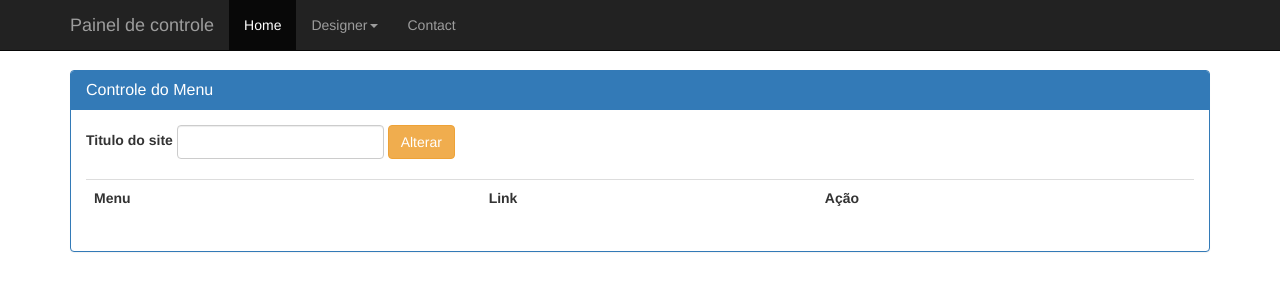
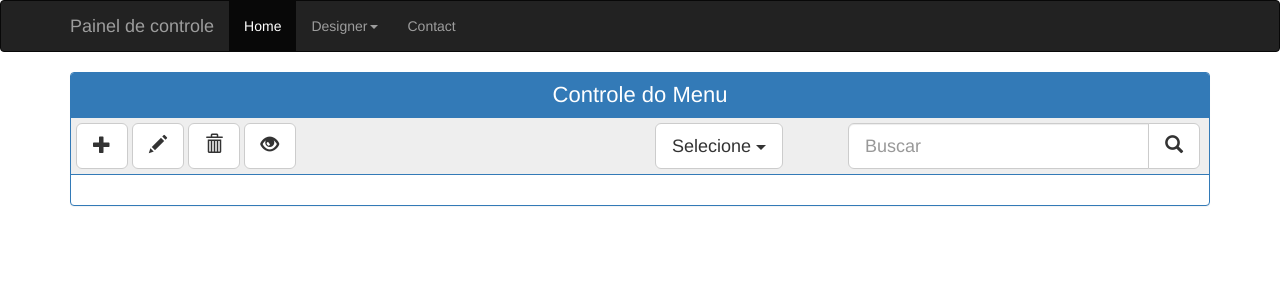
Before and after one commit to simonemoraes/projetoBase, a CodeIgniter app: the page made by application/views/adm/v_painel.php in a window 1280 px wide. Shown: the top 300 px of the page. Run offline with CodeIgniter, Linux system fonts and the light colour scheme; data that the repository does not hold is empty.

Commit message:
Ajustes no layout em 22/07/2016

```diff
--- a/application/config/routes.php
+++ b/application/config/routes.php
@@ -38,13 +38,8 @@
 |
 */
 
-$route['default_controller'] = "home_control";
+$route['default_controller'] = "painel_control/menu";
 $route['404_override'] = '';
-$route['home'] = "home_control";
-
-$route['produtos'] = "home_control/produtos";
-$route['servicos'] = "home_control/servicos";
-$route['planos'] = "home_control/planos";
 
 $route['painel_menu'] = "painel_control/menu";
 
--- a/application/controllers/painel_control.php
+++ b/application/controllers/painel_control.php
@@ -12,7 +12,7 @@ class Painel_control extends CI_Controller {
 
         $dados['titulo_site'] = 'Titulo site';
 
-        $this->load->view('adm/v_painel', $dados);
+        $this->load->view('adm/v_painel.php', $dados);
     }
 
     public function ativar($id_menu) {
--- a/application/views/adm/v_painel.php
+++ b/application/views/adm/v_painel.php
@@ -15,11 +15,31 @@
         <link rel="stylesheet" href="<?= base_url("css/estilo_painel.css") ?>">
         <link rel="stylesheet" href="<?= base_url("css/bootstrap.min.css") ?>">
 
+        <style>
+            #id_panel_h3_VPanel {
+                text-align: center;
+                font-size: 22px;
+            }
+
+            .botaoFerramenta {
+                /*                margin-right: -4px;*/
+                /*                border-radius: 0px;*/
+            }
+
+
+            .input-group-lg>.form-control, .input-group-lg>.input-group-btn>.btn {
+                /*                border-radius: 0;*/
+            }
+
+        </style>
+
+
     </head>
 
     <body>
 
-        <nav class="navbar navbar-inverse navbar-fixed-top">
+        <!-- Inicio - Navbar -->
+        <nav class="navbar navbar-inverse">
             <div class="container">
                 <div class="navbar-header">
                     <button type="button" class="navbar-toggle collapsed" data-toggle="collapse" data-target="#navbar" aria-expanded="false" aria-controls="navbar">
@@ -42,10 +62,10 @@
                         </li>
                         <li><a href="#contact">Contact</a></li>
                     </ul>
-                </div><!--/.nav-collapse -->
+                </div>
             </div>
         </nav>
-
+        <!-- Fim - Navbar -->
 
 
         <section id="id_sectionBodyPainel">
@@ -54,45 +74,63 @@
 
                 <div class="panel panel-primary">
                     <div class="panel-heading">
-                        <h3 class="panel-title">Controle do Menu</h3>
+                        <h3 class="panel-title" id="id_panel_h3_VPanel">Controle do Menu</h3>
                     </div>
-                    <div class="panel-body">
-                        <form class="form-inline">
-                            <div class="form-group">
-                                <label for="exampleInputName2">Titulo do site</label>
-                                <input type="text" class="form-control" id="titulo_site" value="<?= $titulo_site ?>">
+
+                    <div style="border-bottom: 1px solid #337ab7; background-color: #EEEEEE; padding: 5px;">
+
+                        <div class="row">
+                            <div class="col-md-6">
+                                <button type="button" class="btn btn-default btn-lg botaoFerramenta" title="Novo" aria-label="Left Align">
+                                    <span class="glyphicon glyphicon-plus" aria-hidden="true"></span>
+                                </button>
+
+                                <button type="button" class="btn btn-default btn-lg botaoFerramenta" title="Editar" aria-label="Left Align">
+                                    <span class="glyphicon glyphicon-pencil" aria-hidden="true"></span>
+                                </button>
+
+                                <button type="button" class="btn btn-default btn-lg botaoFerramenta" title="Excluir" aria-label="Left Align">
+                                    <span class="glyphicon glyphicon-trash" aria-hidden="true"></span>
+                                </button>
+
+                                <button type="button" class="btn btn-default btn-lg botaoFerramenta" title="Visualizar" aria-label="Left Align">
+                                    <span class="glyphicon glyphicon-eye-open" aria-hidden="true"></span>
+                                </button>
+
                             </div>
 
-                            <button type="submit" class="btn btn-warning">Alterar</button>
-                        </form>
-                        <br/>
-                        <div class="table-responsive">
-                            <table class="table table-hover">
-                                <tr>
-                                    <th>Menu</th>
-                                    <th>Link</th>
-                                    <th>Ação</th>
-                                </tr>
-                                <?php foreach ($menu as $objmenu) : ?>
-                                    <tr id="<?= "menu_" . $objmenu['id'] ?>">
-                                        <td><?= $objmenu['descricao'] ?></td>
-                                        <td><?= $objmenu['link'] ?></td>
+                            <div class="col-md-2">
+                                <div class="dropdown ">
+                                    <button class="btn btn-default dropdown-toggle btn-lg" type="button" id="dropdownMenu1" data-toggle="dropdown" aria-haspopup="true" aria-expanded="true">
+                                        Selecione
+                                        <span class="caret"></span>
+                                    </button>
+                                    <ul class="dropdown-menu" aria-labelledby="dropdownMenu1">
+                                        <li><a href="#">Código</a></li>
+                                        <li><a href="#">Descrição</a></li>
+                                        <li><a href="#">Email</a></li>
 
-                                        <td>
-                                            <a id="btn<?= $objmenu["id"] ?>" itemid= "<?= base_url("painel_control/ativar/" . $objmenu["id"]) ?>"
-                                               class="scp_btn btn <?= $objmenu["status"] == 0 ? "btn-primary" : "btn-success" ?>" role="button">
-                                                <?= $objmenu["status"] == 0 ? "Ativar" : "Desativar" ?>
-                                            </a>
+                                    </ul>
+                                </div>
+                            </div>
 
-                                        </td>
+                            <div class="col-md-4">
+                                <div class="input-group input-group-lg" style= "margin-right: 4px;">
+                                    <input type="text" class="form-control" aria-label="" placeholder="Buscar">
+                                    <div class="input-group-btn">
+                                        <button type="button" class="btn btn-default btn-lg botaoFerramenta" title="Excluir" aria-label="Left Align">
+                                            <span class="glyphicon glyphicon-search" aria-hidden="true"></span>
+                                        </button>
+                                    </div>
+                                </div>
+                            </div>
 
+                        </div>
 
-                                    </tr>
-                                <?php endforeach ?>
+                    </div>
 
+                    <div class="panel-body">
 
-                            </table>
-                        </div>
                     </div>
                 </div>
 
--- a/application/views/contato.php
+++ /dev/null
@@ -1,5 +0,0 @@
- <section id="id_sectionContato">
-            <div class="container" id="id_containerProdutos">
-                <h4 id="id_h4_index">[ Aqui entra o "Contato" ].</h4>
-            </div>
- </section>
--- a/css/estilo_painel.css
+++ b/css/estilo_painel.css
@@ -1,5 +1,5 @@
 @charset "UTF-8";
 
 #id_sectionBodyPainel{
-    margin-top: 70px;
+/*    margin-top: 70px;*/
 }
```
Also changed, not shown: application/controllers/home_control.php (deleted, +0 -30 lines), application/views/cabecalho.php (deleted, +0 -48 lines), application/views/index.php (deleted, +0 -14 lines), application/views/planos.php (deleted, +0 -14 lines), application/views/produtos.php (deleted, +0 -14 lines), application/views/rodape.php (deleted, +0 -17 lines), application/views/servicos.php (deleted, +0 -14 lines), application/views/sobre.php (deleted, +0 -7 lines).
